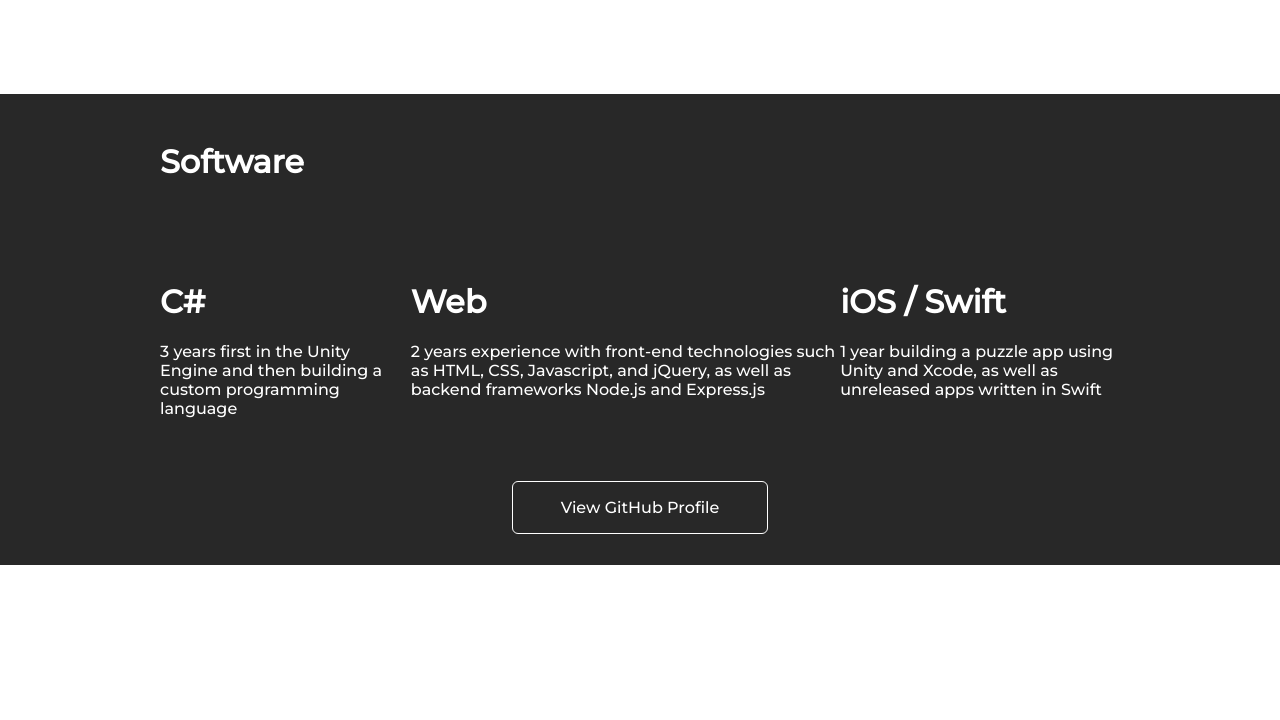
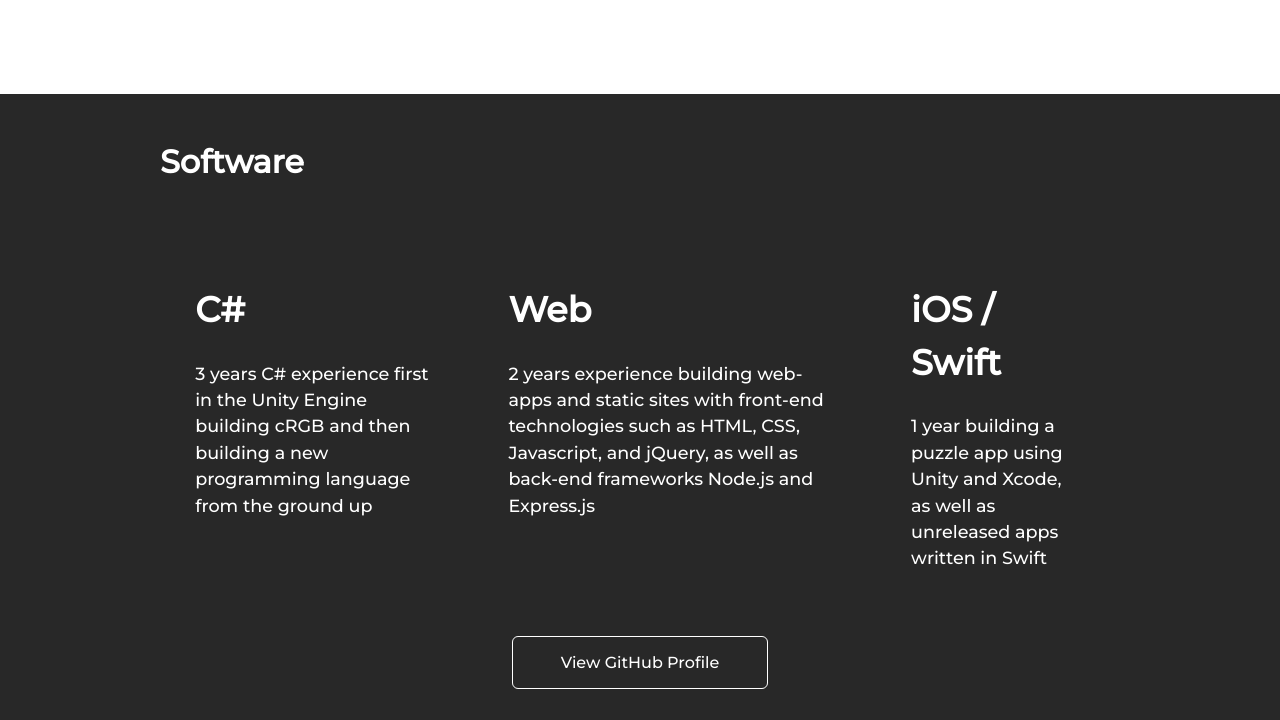
Before and after one commit to david-kuehn/dk-website, a website: page public/html/index.html in a window 1280 px wide. Shown: the part 1150-1870 px from the top of the page. Before the commit the page ends 1715 px from the top, so only its background shows below. Drawn offline with nearby package versions, Linux system fonts and the light colour scheme; files that its build step writes are made by us from their sources; files whose address does not match are found by name.

Commit message:
Finished up "Software" section.

```diff
--- a/public/css/style.css
+++ b/public/css/style.css
@@ -83,3 +83,12 @@ a {
   display: flex;
   justify-content: center;
 }
+
+.software-panel {
+  padding: 0 2em;
+}
+
+.software-panel {
+  font-size: 110%;
+  line-height: 1.5;
+}
--- a/public/html/index.html
+++ b/public/html/index.html
@@ -18,7 +18,7 @@
 
   <body>
     <div id="navbar">
-      <a class="navbar-link" id="navbar-name" href="/">David Kuehn</a>
+      <a class="navbar-link" id="navbar-name" href="#top-photo-box">David Kuehn</a>
 
       <div id="navbar-links">
         <a class="navbar-link" href="#software-box">Software</a>
@@ -77,12 +77,12 @@
           <div id="panels-container">
             <div class="software-panel">
               <h1>C#</h1>
-              <p>3 years first in the Unity Engine and then building a custom programming language</p>
+              <p>3 years C# experience first in the Unity Engine building cRGB and then building a new programming language from the ground up</p>
             </div>
 
             <div class="software-panel">
               <h1>Web</h1>
-              <p>2 years experience with front-end technologies such as HTML, CSS, Javascript, and jQuery, as well as backend frameworks Node.js and Express.js</p>
+              <p>2 years experience building web-apps and static sites with front-end technologies such as HTML, CSS, Javascript, and jQuery, as well as back-end frameworks Node.js and Express.js</p>
             </div>
 
             <div class="software-panel">
--- a/public/scripts/navbar.js
+++ b/public/scripts/navbar.js
@@ -1,6 +1,6 @@
 $(document).ready(function () {
   // When a link in the navbar is clicked
-  $('a').on('click', function (event) {
+  $('.navbar-link').on('click', function (event) {
     // Don't do the default on-click action
     event.preventDefault();
 
```
Also changed, not shown: public/scripts/panelbuttons.js (+0 -25 lines).
